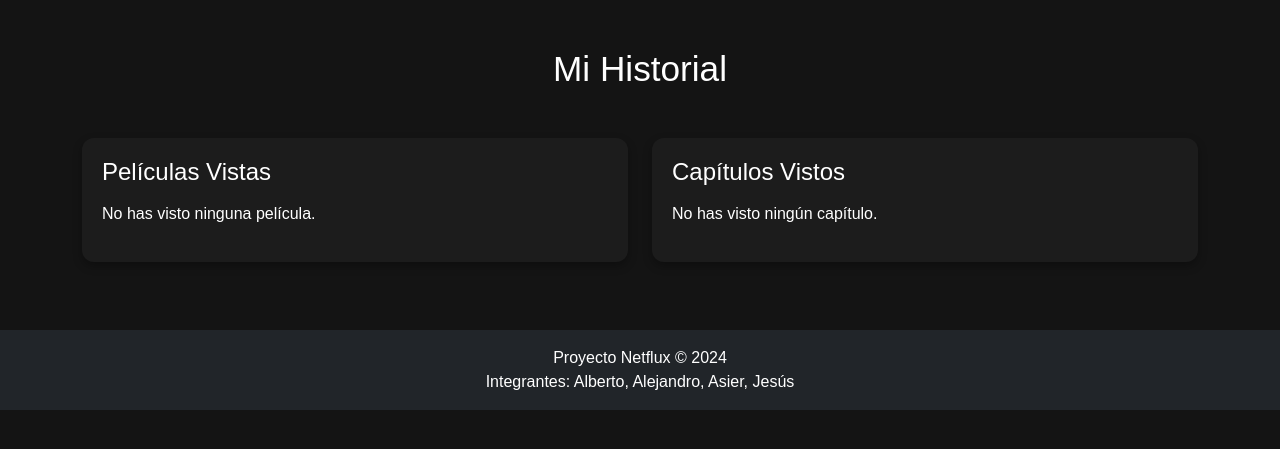
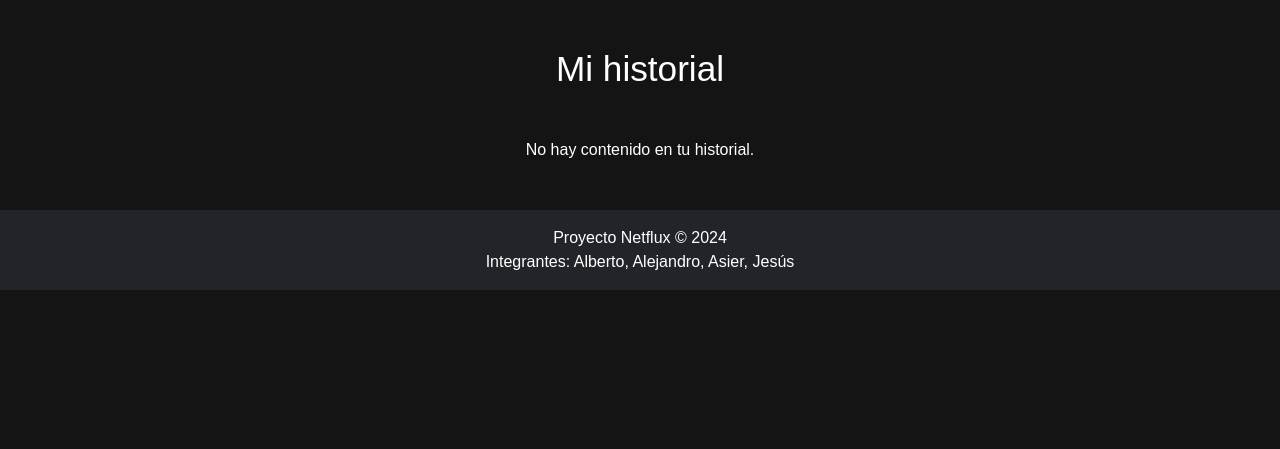
Before and after one commit to Null-Cat0/Netflux, a Flask app: template frontend/templates/mi_historial.html in a window 1280 px wide. Shown: the part 126-575 px from the top of the page. Run offline with Flask 3, Linux system fonts and the light colour scheme; the template is opened without the code that fills it, so the values that code supplies are empty.

Commit message:
Agregar contenido al historial cambiado

```diff
--- a/frontend/routes/perfil_routes.py
+++ b/frontend/routes/perfil_routes.py
@@ -3,6 +3,7 @@ from flask import Blueprint, render_template, request, redirect, url_for, flash,
 
 from global_config import UsuariosConfig as userConf
 from global_config import ContenidosConfig as contConf
+from global_config import VisualizacionesConfig as visConf
 
 perfil_bp = Blueprint('perfil', __name__)
 
@@ -301,17 +302,18 @@ def agregar_a_historial_perfil(perfil_id, contenido_id):
             'capitulo_id': contenido_id
         }
         print("Los datos son: ", data)
-        response = requests.post(f"{userConf.USUARIOS_BASE_URL}/usuario/{usuario_id}/perfiles/{perfil_id}/historial", json=data)
+        response = requests.post(f"{visConf.VISUALIZACIONES_BASE_URL}/usuario/{usuario_id}/perfil/{perfil_id}/visualizacion", json=data)
         if response.status_code == 201:
             flash("Contenido agregado al historial", 'success')
         else:
             data = response.json()
             flash(f"{data['message']}", 'danger')
     else:
+        print("He entrado en el else")
         data = {
             'pelicula_id': contenido_id
         }
-        response = requests.post(f"{userConf.USUARIOS_BASE_URL}/usuario/{usuario_id}/perfiles/{perfil_id}/historial", json=data)
+        response = requests.post(f"{visConf.VISUALIZACIONES_BASE_URL}/usuario/{usuario_id}/perfil/{perfil_id}/visualizacion", json=data)
         if response.status_code == 201:
             flash("Contenido agregado al historial", 'success')
         else:
--- a/frontend/templates/mi_historial.html
+++ b/frontend/templates/mi_historial.html
@@ -1,114 +1,96 @@
 {% extends 'base.html' %}
 
-{% block title %}Mi Historial - Netflux{% endblock %}
+{% block title %}Mi historial - Netflux{% endblock %}
 
 {% block head %}
-<title>Mi Historial - Netflux</title>
+<title>Mi historial - Netflux</title>
 <link href="https://cdnjs.cloudflare.com/ajax/libs/font-awesome/6.0.0-beta3/css/all.min.css" rel="stylesheet">
 <style>
-    .history-section {
-        border-radius: 12px;
-        background-color: #1c1c1c;
-        padding: 20px;
-        margin-bottom: 20px;
-        box-shadow: 0 4px 10px rgba(0, 0, 0, 0.3);
-    }
-
-    .history-section h2 {
-        font-size: 1.5rem;
-        color: #fff;
-        margin-bottom: 15px;
-    }
-
-    .history-list {
-        list-style: none;
-        padding: 0;
-        margin: 0;
-    }
-
     .history-item {
         display: flex;
         justify-content: space-between;
         align-items: center;
-        padding: 10px 0;
-        border-bottom: 1px solid #444;
+        padding: 10px 15px;
+        background-color: #1c1c1c;
+        margin-bottom: 5px;
+        border-radius: 8px;
+        color: white;
+        transition: background-color 0.3s;
     }
 
-    .history-item:last-child {
-        border-bottom: none;
+    .history-item:hover {
+        background-color: #444;
     }
 
-    .history-item span {
-        font-size: 1rem;
+    .history-item .info {
+        display: flex;
+        gap: 10px;
+        align-items: center;
+    }
+
+    .history-item .info span {
+        font-size: 0.9rem;
         color: #bbb;
     }
 
-    .history-item button {
-        background-color: #dc3545;
+    .history-item .delete-btn {
+        background-color: transparent;
         border: none;
-        color: white;
-        border-radius: 50%;
-        width: 36px;
-        height: 36px;
-        display: flex;
-        justify-content: center;
-        align-items: center;
+        color: #e50914;
+        font-size: 1.2rem;
         cursor: pointer;
-        transition: background-color 0.3s ease;
+        transition: color 0.3s;
     }
 
-    .history-item button:hover {
-        background-color: #a71d2a;
+    .history-item .delete-btn:hover {
+        color: #ff3d3d;
     }
 </style>
 {% endblock %}
 
 {% block content %}
 <div class="container my-5">
-    <h1 class="text-center text-white mb-5" style="font-size: 2.2rem;">Mi Historial</h1>
+    <h1 class="text-center text-white mb-5" style="font-size: 2.2rem;">Mi historial</h1>
 
-    <div class="row">
-        <!-- Columna para las películas -->
-        <div class="col-md-6">
-            <div class="history-section">
-                <h2>Películas Vistas</h2>
-                <ul class="history-list">
-                    {% if peliculas %}
-                        {% for pelicula in peliculas %}
-                        <li class="history-item">
-                            <span>{{ pelicula.titulo }}</span>
-                            <button onclick="location.href='{{ url_for('perfil.eliminar_de_historial', perfil_id=session['perfil_id'], contenido_id=pelicula.id) }}'">
-                                <i class="fas fa-times"></i>
-                            </button>
-                        </li>
-                        {% endfor %}
-                    {% else %}
-                        <p class="text-white">No has visto ninguna película.</p>
-                    {% endif %}
-                </ul>
+    <!-- Lista de contenido del historial -->
+    <div>
+        {% if historial %}
+        <div>
+            {% for contenido in historial %}
+            <div class="history-item">
+                <!-- Películas -->
+                {% if not contenido.nombre_capitulo %}
+                <div class="info">
+                    <span>{{ contenido.fecha }}</span>
+                    <span>{{ contenido.titulo }}</span>
+                </div>
+                {% else %}
+                <!-- Capítulos -->
+                <div class="info">
+                    <span>{{ contenido.fecha }}</span>
+                    <span>{{ contenido.nombre_serie }}: Temporada {{ contenido.numero_temporada }}: "{{ contenido.nombre_capitulo }}"</span>
+                </div>
+                {% endif %}
+                <button class="delete-btn" onclick="eliminarHistorial('{{ contenido.id }}')">
+                    <i class="fas fa-times"></i>
+                </button>
             </div>
+            {% endfor %}
         </div>
-
-        <!-- Columna para los capítulos -->
-        <div class="col-md-6">
-            <div class="history-section">
-                <h2>Capítulos Vistos</h2>
-                <ul class="history-list">
-                    {% if capitulos %}
-                        {% for capitulo in capitulos %}
-                        <li class="history-item">
-                            <span>Temporada {{ capitulo.temporada }} - Capítulo {{ capitulo.numero }}: {{ capitulo.titulo }}</span>
-                            <button onclick="location.href='{{ url_for('perfil.eliminar_de_historial', perfil_id=session['perfil_id'], contenido_id=capitulo.id) }}'">
-                                <i class="fas fa-times"></i>
-                            </button>
-                        </li>
-                        {% endfor %}
-                    {% else %}
-                        <p class="text-white">No has visto ningún capítulo.</p>
-                    {% endif %}
-                </ul>
-            </div>
-        </div>
+        {% else %}
+        <p class="text-center text-white">No hay contenido en tu historial.</p>
+        {% endif %}
     </div>
 </div>
 {% endblock %}
+
+{% block scripts %}
+<script>
+    function eliminarHistorial(id) {
+        if (confirm("¿Estás seguro de que deseas eliminar este contenido del historial?")) {
+            // Lógica para enviar la solicitud de eliminación al servidor
+            window.location.href = `/eliminar_historial/${id}`;
+        }
+    }
+</script>
+{% endblock %}
```
